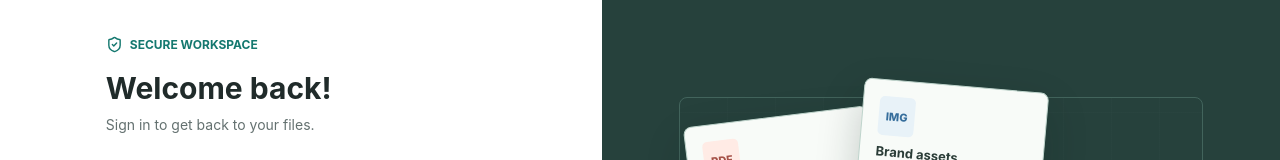
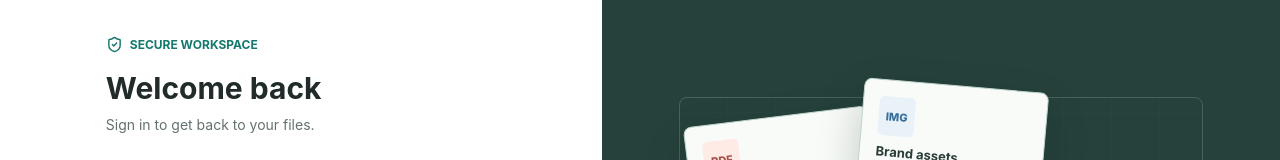
Before and after one commit to OmoniyiIfeAbraham/CLOUDDROP, a React (Vite) app in the folder frontend/: page /login in a window 1280 px wide. Shown: the part 126-286 px from the top of the page. Built offline with nearby package versions, Linux system fonts and the light colour scheme; no server answers.

Commit message:
Tested CI/CD

```diff
--- a/frontend/src/pages/AuthPage.tsx
+++ b/frontend/src/pages/AuthPage.tsx
@@ -253,7 +253,7 @@ export const AuthPage = ({ mode }: { mode: "login" | "register" }) => {
 
   return (
     <AuthLayout
-      title={isVerificationPage ? "Verify your email" : isRegister ? "Create your account" : "Welcome back!"}
+      title={isVerificationPage ? "Verify your email" : isRegister ? "Create your account" : "Welcome back"}
       subtitle={isVerificationPage
         ? `Enter the six-digit verification code for ${verificationEmail}.`
         : isRegister ? "Your files, organized and within reach." : "Sign in to get back to your files."}
```
